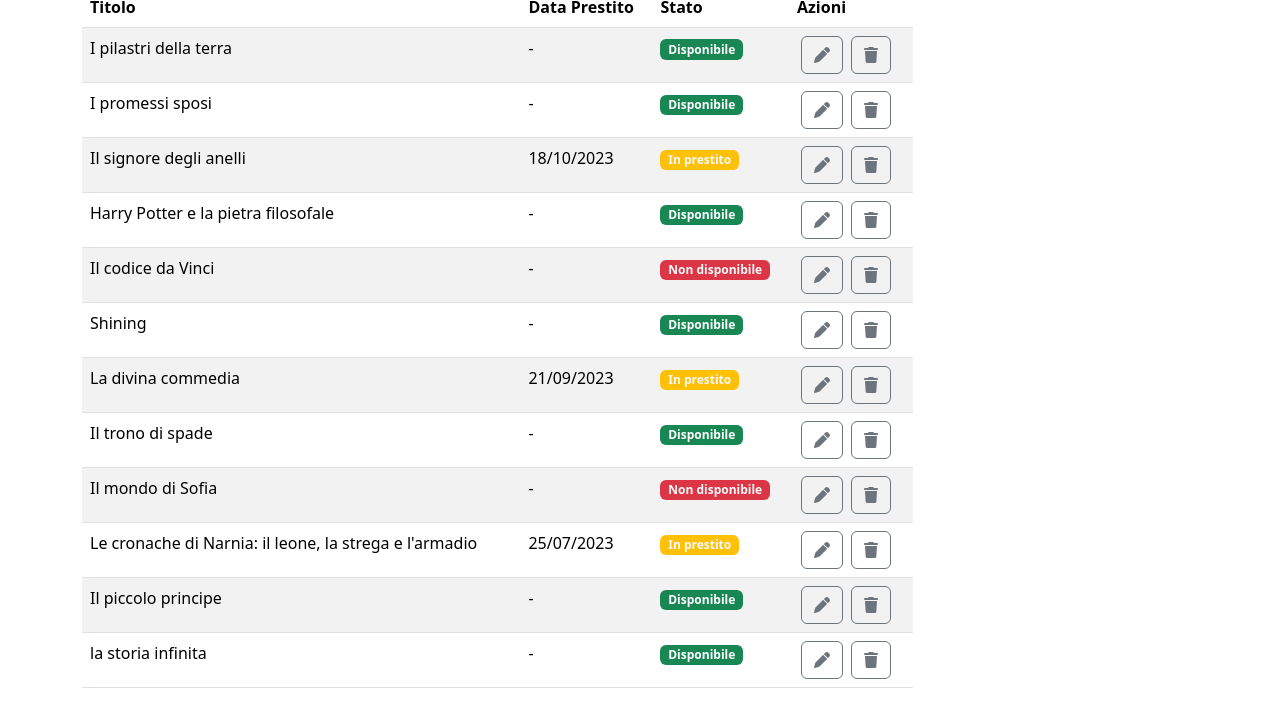
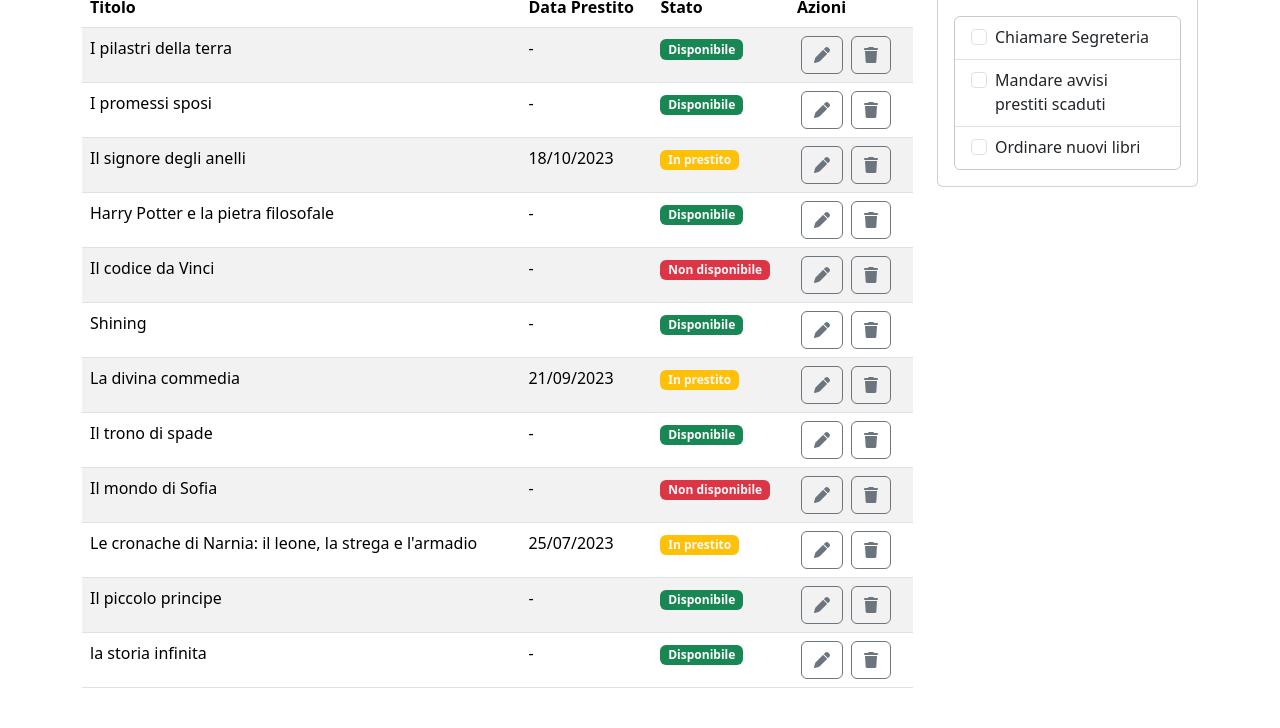
Before and after one commit to giorgio-marzo/html-css-bootstrap-dashboard, a plain HTML site: page index.html in a window 1280 px wide. Shown: the part 165-893 px from the top of the page. Drawn offline with nearby package versions, Linux system fonts and the light colour scheme.

Commit message:
[ADD] added first card

```diff
--- a/index.html
+++ b/index.html
@@ -217,8 +217,80 @@
 
           </div>
 
-        </div>
+
+
+
+          <div class="col-12 col-lg-3"><!--lato piccolo (sinistra)-->
+
+            <div>
+            <div class="row">
+
+              <div class="col-12">
+
+                <div class="card" style=""><!-- prima card -->
+
+                  <div class="card-header"><h4>Todo</h4></div>
+                    <div class="p-3">
+
+                        <ul class="list-group list-group-flush border border-secondary-subtle rounded">
+
+                            <li class="list-group-item">
+
+                                <div class="form-check">
+                                    <input class="form-check-input" type="checkbox" value="" id="flexCheckDefault">
+                                    <label class="form-check-label" for="flexCheckDefault">
+                                      Chiamare Segreteria
+                                    </label>
+                                </div>
+
+                            </li>
+
+                            <li class="list-group-item">
+
+                                <div class="form-check">
+                                    <input class="form-check-input" type="checkbox" value="" id="flexCheckDefault">
+                                    <label class="form-check-label" for="flexCheckDefault">
+                                      Mandare avvisi prestiti scaduti
+                                    </label>
+                                </div>
+
+                            </li>
+
+                            <li class="list-group-item">
+
+                                <div class="form-check">
+                                    <input class="form-check-input" type="checkbox" value="" id="flexCheckDefault">
+                                    <label class="form-check-label" for="flexCheckDefault">
+                                      Ordinare nuovi libri
+                                    </label>
+                                </div>
+
+                            </li>
+
+                        </ul>
+
+                    </div>
+                  </div>
+
+                </div>
+
+              </div>
+
+              <div class="col-12"></div>
+              <!-- seconda card -->
+
+
+
+
+            </div>
+            </div>
+
+
+
       </div>
+
+
+
   </main>
 
 
```
